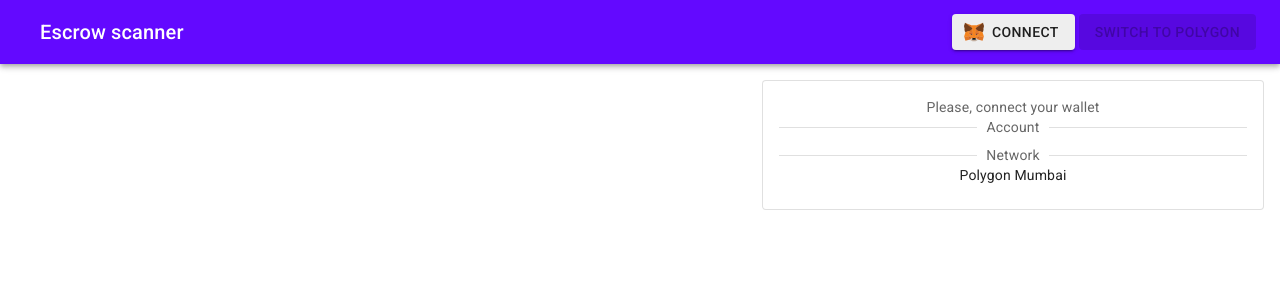
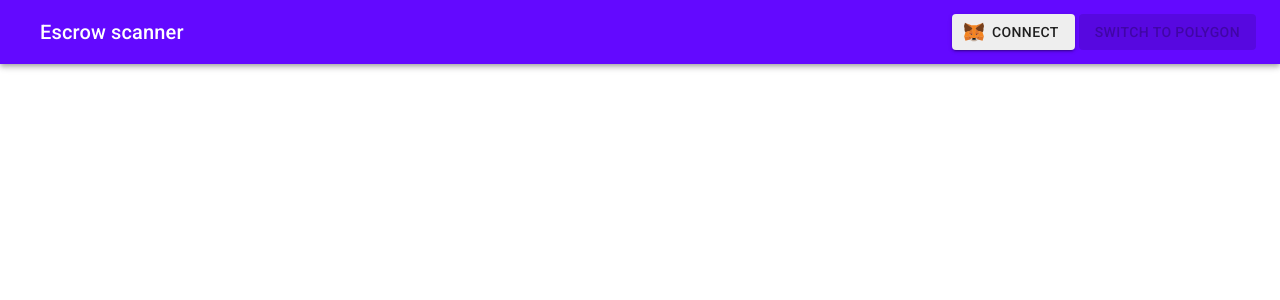
Before and after one commit to humanprotocol/escrow-dashboard, a React (Create React App) app: page / in a window 1280 px wide. Shown: the top 300 px of the page. Built offline with nearby package versions, Linux system fonts and the light colour scheme; what web3 would draw is missing.

Commit message:
Moved account to the header. Added escrow address to the info panel

```diff
--- a/src/components/Header.js
+++ b/src/components/Header.js
@@ -59,6 +59,10 @@ function Header() {
           >
             Escrow scanner
           </Typography>
+          {wallet.address && <Typography sx={{mr: 1}}>
+            Account - {wallet.address.slice(2, 7)}
+          </Typography>
+          }
           <Button
             variant="contained"
             startIcon={<MetamaskLogo />}
--- a/src/components/Info.js
+++ b/src/components/Info.js
@@ -5,28 +5,19 @@ import CardContent from "@mui/material/CardContent";
 import Divider from "@mui/material/Divider";
 
 import { walletState } from "../store/wallet";
-import { chainIdToTitle } from "../constants";
+import { escrowAddressState } from "../store/escrow";
+import { chainIdToTitle, chainIdToScannerUrl } from "../constants";
 
 export default function Info() {
   const [wallet] = useRecoilState(walletState);
+  const [escrowAddr] = useRecoilState(escrowAddressState);
+  const networkScannerUrl = wallet.networkChainId && chainIdToScannerUrl[wallet.networkChainId];
+  const escrowUrl = `${networkScannerUrl}/address/${escrowAddr}`;
 
   return (
-    <Card variant="outlined" sx={{ width: "500px" }}>
+    <Card variant="outlined" sx={{ width: "450px" }}>
       <CardContent>
-        {!wallet.isConnected && (
-          <Typography textAlign="center" variant="body2" color="text.secondary">
-            Please, connect your wallet
-          </Typography>
-        )}
         <Divider textAlign="center">
-          <Typography color="text.secondary" variant="body2">
-            Account
-          </Typography>
-        </Divider>
-        <Typography variant="body2" textAlign="center">
-          {wallet.address}
-        </Typography>
-        <Divider textAlign="center" sx={{ mt: 1 }}>
           <Typography color="text.secondary" variant="body2">
             Network
           </Typography>
@@ -34,6 +25,14 @@ export default function Info() {
         <Typography variant="body2" textAlign="center">
           {chainIdToTitle[wallet.networkChainId]}
         </Typography>
+        <Divider textAlign="center" sx={{ mt: 1 }}>
+          <Typography color="text.secondary" variant="body2">
+            Escrow
+          </Typography>
+        </Divider>
+        <Typography variant="body2" textAlign="center">
+          {escrowAddr && <a href={escrowUrl} rel="noopener noreferrer" target="_blank"> {escrowAddr}</a>}
+        </Typography>
       </CardContent>
     </Card>
   );
--- a/src/components/Main.js
+++ b/src/components/Main.js
@@ -1,15 +1,20 @@
+import { useRecoilState } from "recoil";
 import Box from "@mui/material/Box";
 
+import { walletState } from "../store/wallet";
 import Header from "./Header";
 import Info from "./Info";
 
 function Main() {
+  const [wallet] = useRecoilState(walletState);
   return (
     <Box>
       <Header />
-      <Box sx={{display: 'flex', justifyContent: 'right', mt: 2, mr: 2}}>
-        <Info />
-      </Box>
+      {wallet.isConnected &&
+        <Box sx={{ display: "flex", justifyContent: "center", mt: 2, mr: 2 }}>
+          <Info />
+        </Box>
+      }
     </Box>
   );
 }
--- /dev/null
+++ b/src/store/escrow.js
@@ -0,0 +1,6 @@
+import { atom } from 'recoil';
+
+export const escrowAddressState = atom({
+    key: 'escrowAddress',
+    default: '',
+});
```
